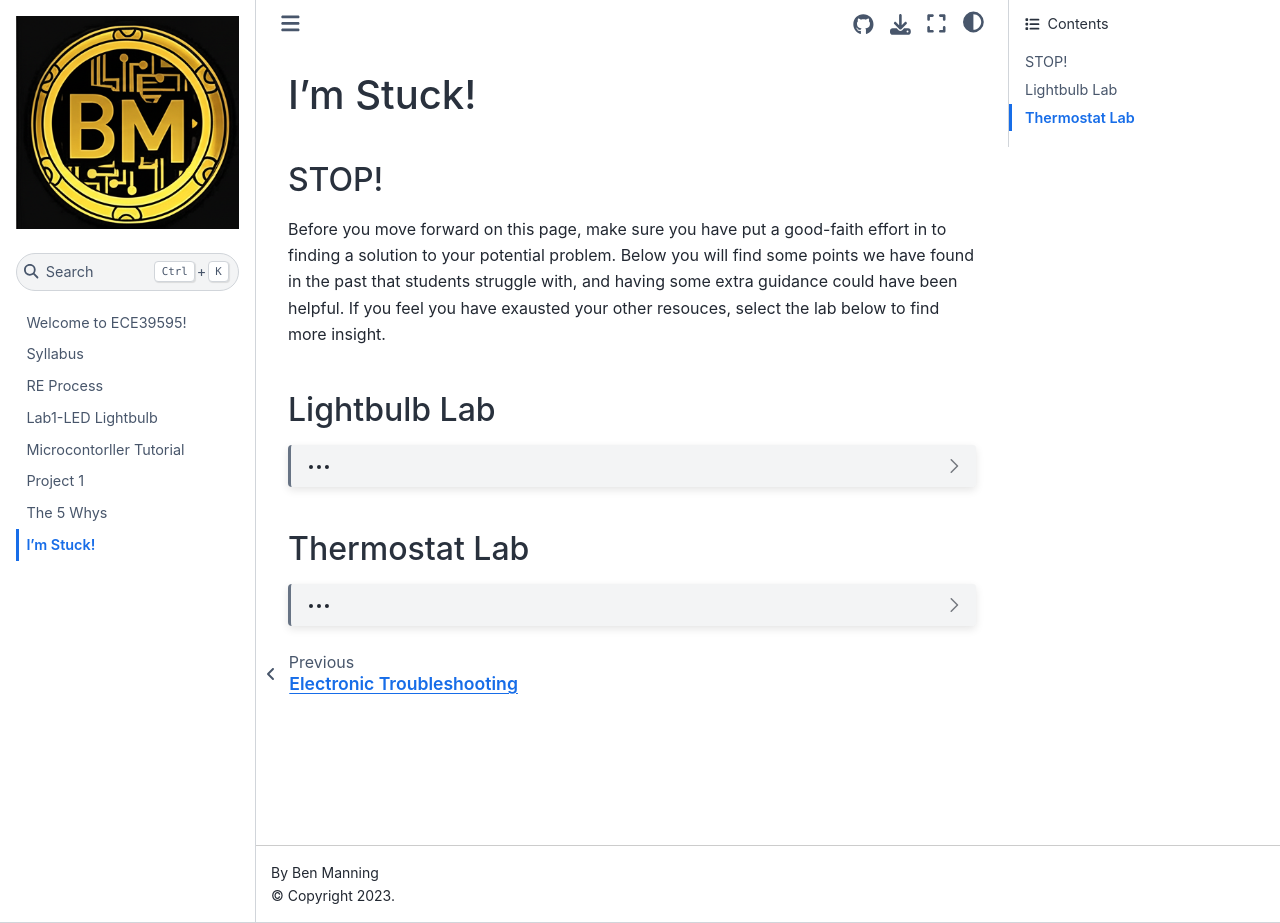
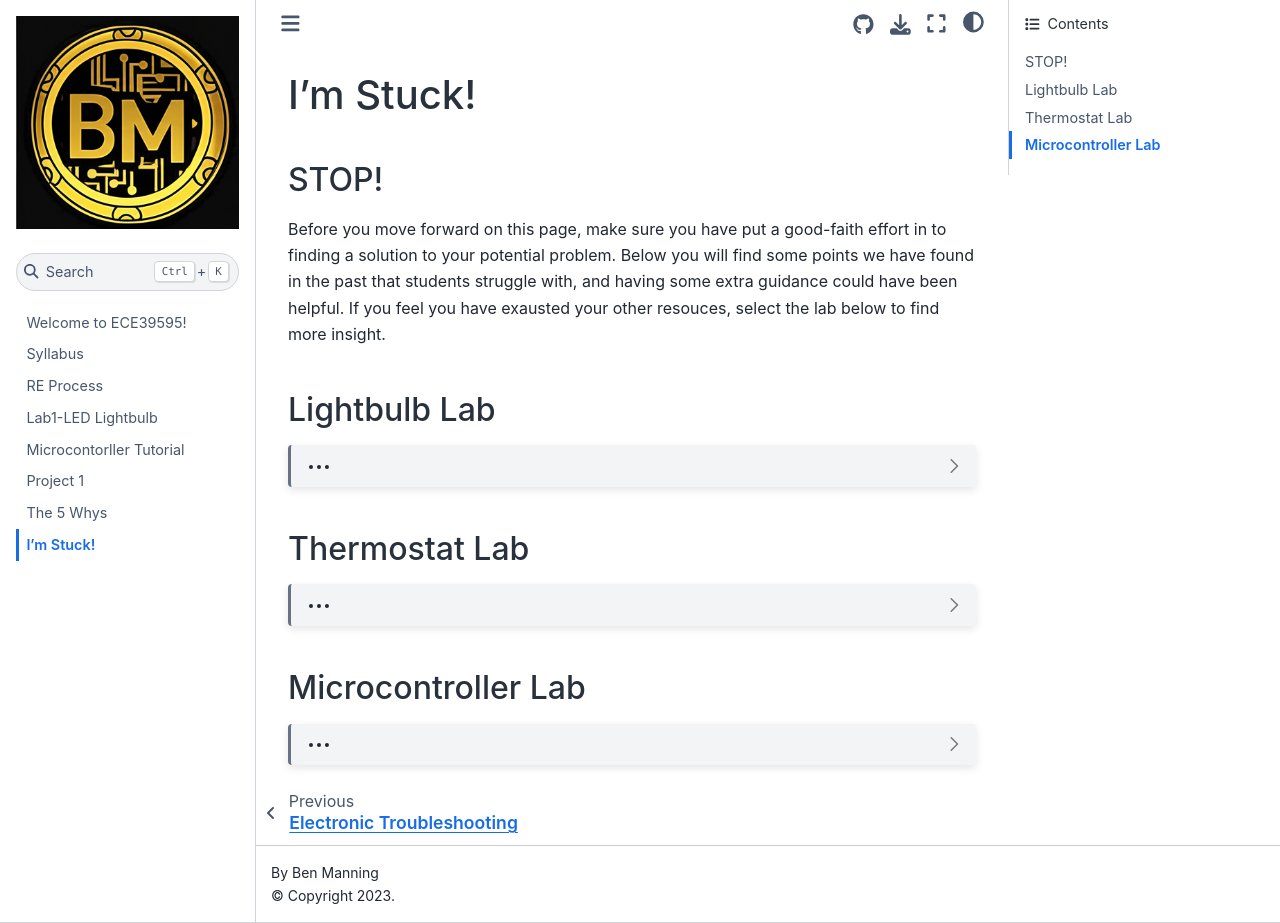
Before and after one commit to btmannin5132/RevEng, a Jupyter Book: the page built from stuck.md, in a window 1280 px wide and 923 px high. Built offline with Jupyter Book 1.0.4 settings and Sphinx 7.4.7 and the Sphinx Book theme 1.1.4, drawn with Linux system fonts in a browser that asks for light colours; part of the change alters nothing that is shown.

```diff
--- a/stuck.md
+++ b/stuck.md
@@ -13,6 +13,8 @@ Why must that IC be present as opposed to connecting the LEDs directly to power?
 
 What would happen if the capacitor were removed? How does the capacitor interact with the large resistor?
 
+Need a bit more of a push? Check out this link it should help https://hackaday.com/2021/05/27/investigating-a-new-chip-in-a-minimalist-led-lamp/
+
 :::
 
 ## Thermostat Lab
@@ -25,5 +27,12 @@ Why have modern thermostats moved away from analog temperature control to digita
 
 How does the temperature adjustment work on the analog thermostat? Why can't it be adjusted with buttons?
 
+:::
+
+## Microcontroller Lab
+
+:::{dropdown}
+
+Arduino maintains a robust references page where you can find explanations of many built in functions you might be looking for. https://docs.arduino.cc/
 
 :::
```
